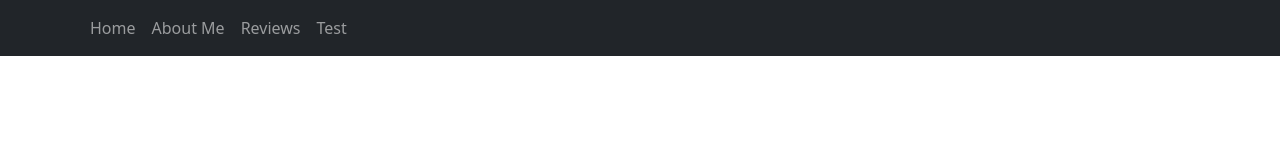
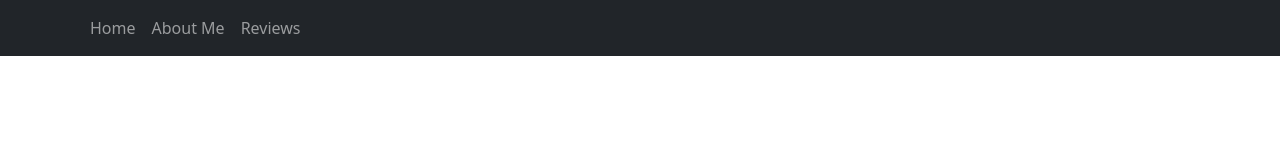
Before and after one commit to jimandjo/get_klean_CDA, a React (Create React App) app: page / in a window 1280 px wide. Shown: the top 159 px of the page. Built offline with nearby package versions, Linux system fonts and the light colour scheme.

Commit message:
Took the Test link off the navigation as it brokethe site.

```diff
--- a/src/Home.js
+++ b/src/Home.js
@@ -14,7 +14,7 @@ function Home() {
             <Link to="/" className="nav-link">Home</Link>
             <Link to="/about-us" className="nav-link">About Me</Link>
             <Link to="/reviews" className="nav-link">Reviews</Link>
-            <Link to="/test" className="nav-link">Test</Link>
+            {/* <Link to="/test" className="nav-link">Test</Link> */}
           </Nav>
         </Container>
       </Navbar>
```
